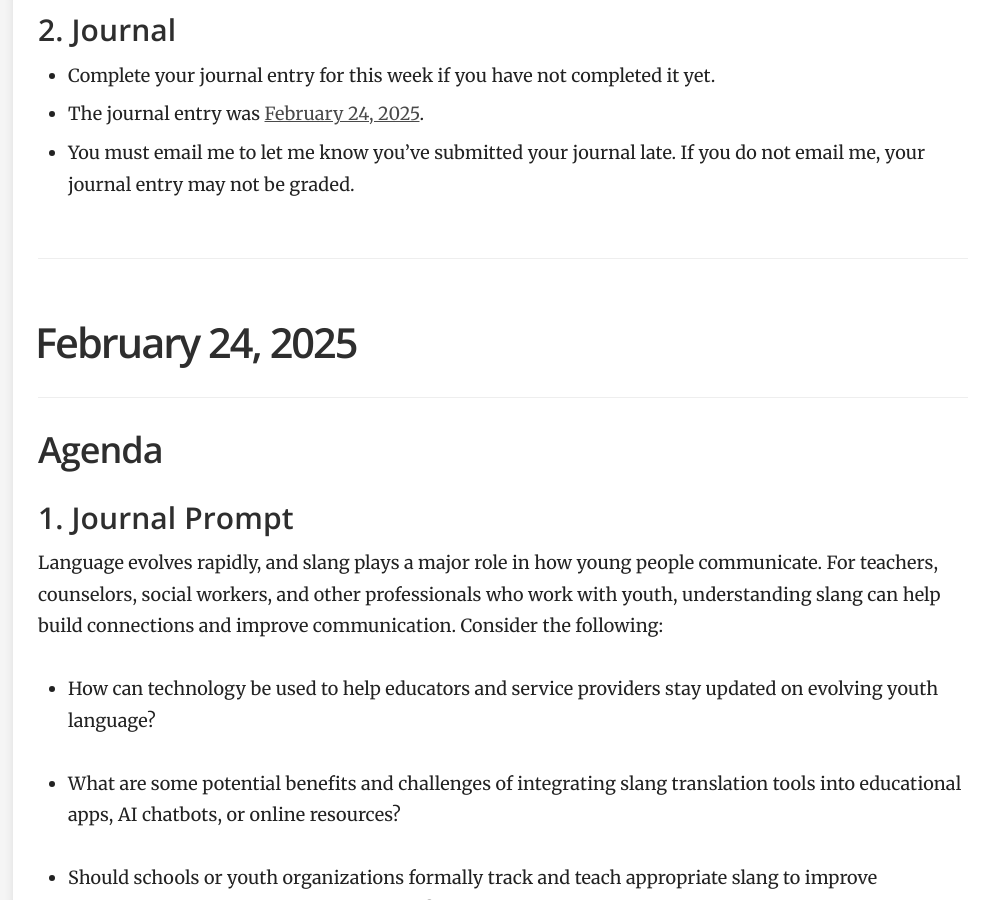
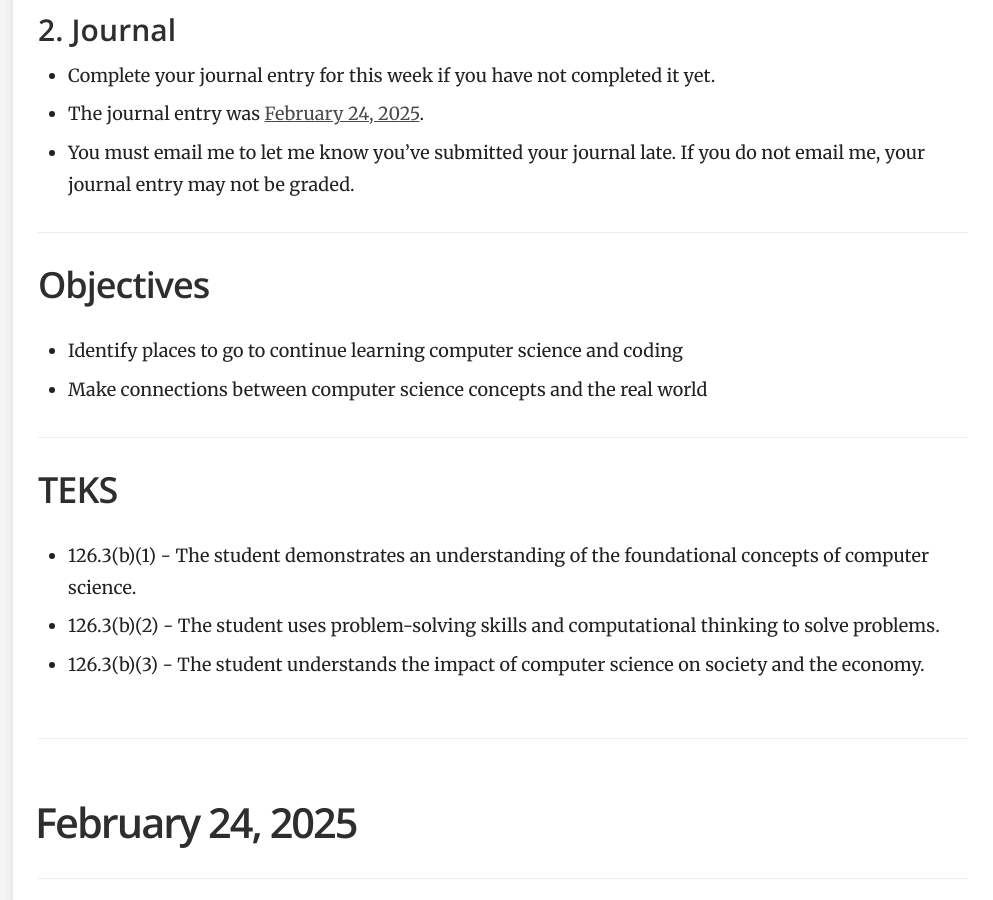
Before and after one commit to mswhitby/classroom, a Jekyll site: the page built from _docs/classes/1st.md, in a window 1280 px wide and 900 px high, scrolled down 751 px. Shown: the whole window, without its empty margins (287-1280 px from the left). Built offline with Jekyll 4.4.1, drawn with Linux system fonts in a browser that asks for light colours.

Commit message:
Updated lessons

```diff
--- a/_docs/classes/1st.md
+++ b/_docs/classes/1st.md
@@ -24,6 +24,18 @@ order: 1
 - Complete your journal entry for this week if you have not completed it yet.
 - The journal entry was [February 24, 2025](https://github.com/mswhitby/classroom/blob/main/_docs/resources/journal.md#february-11-2025).
 - You must email me to let me know you've submitted your journal late. If you do not email me, your journal entry may not be graded.
+
+## Objectives
+
+- Identify places to go to continue learning computer science and coding
+- Make connections between computer science concepts and the real world
+
+
+## TEKS
+
+- 126.3(b)(1) - The student demonstrates an understanding of the foundational concepts of computer science.
+- 126.3(b)(2) - The student uses problem-solving skills and computational thinking to solve problems.
+- 126.3(b)(3) - The student understands the impact of computer science on society and the economy.
 
 ----
 
```
Also changed, not shown: _docs/classes/3rd.md (+13 -0 lines).
